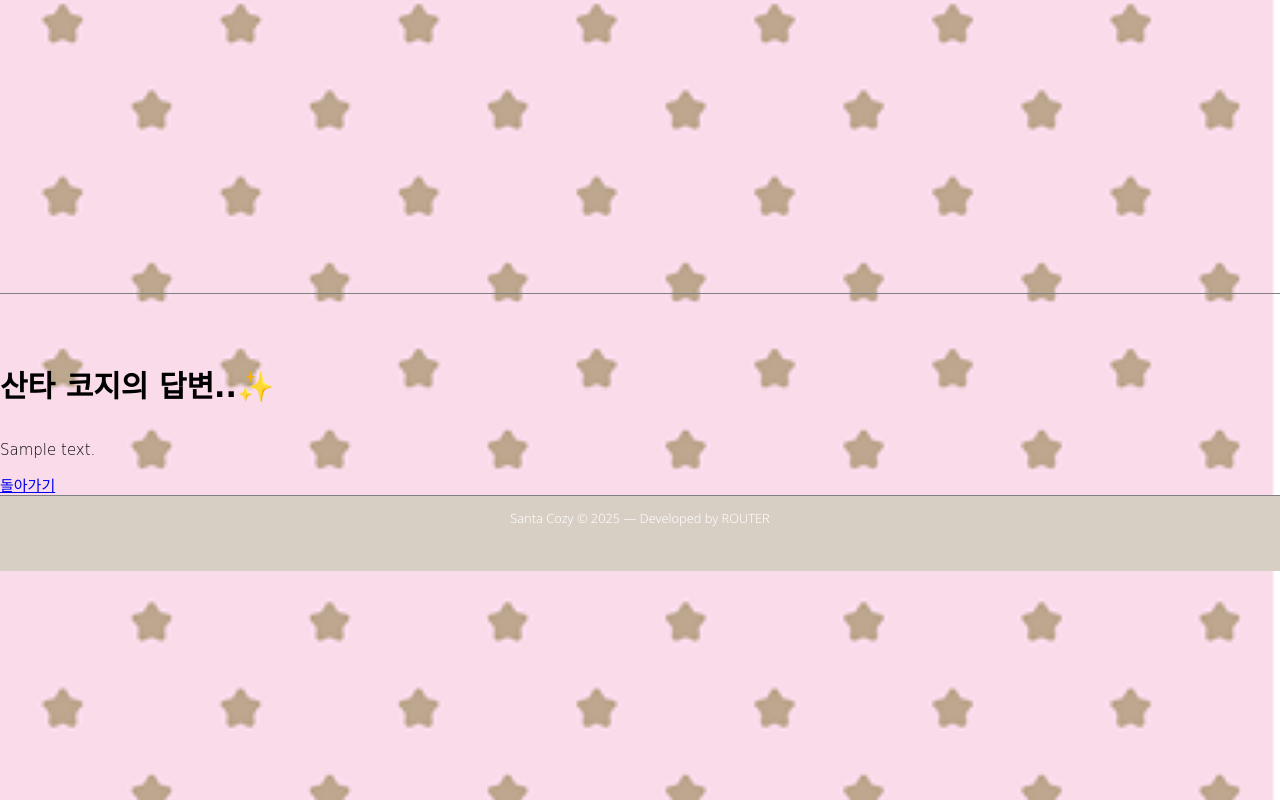
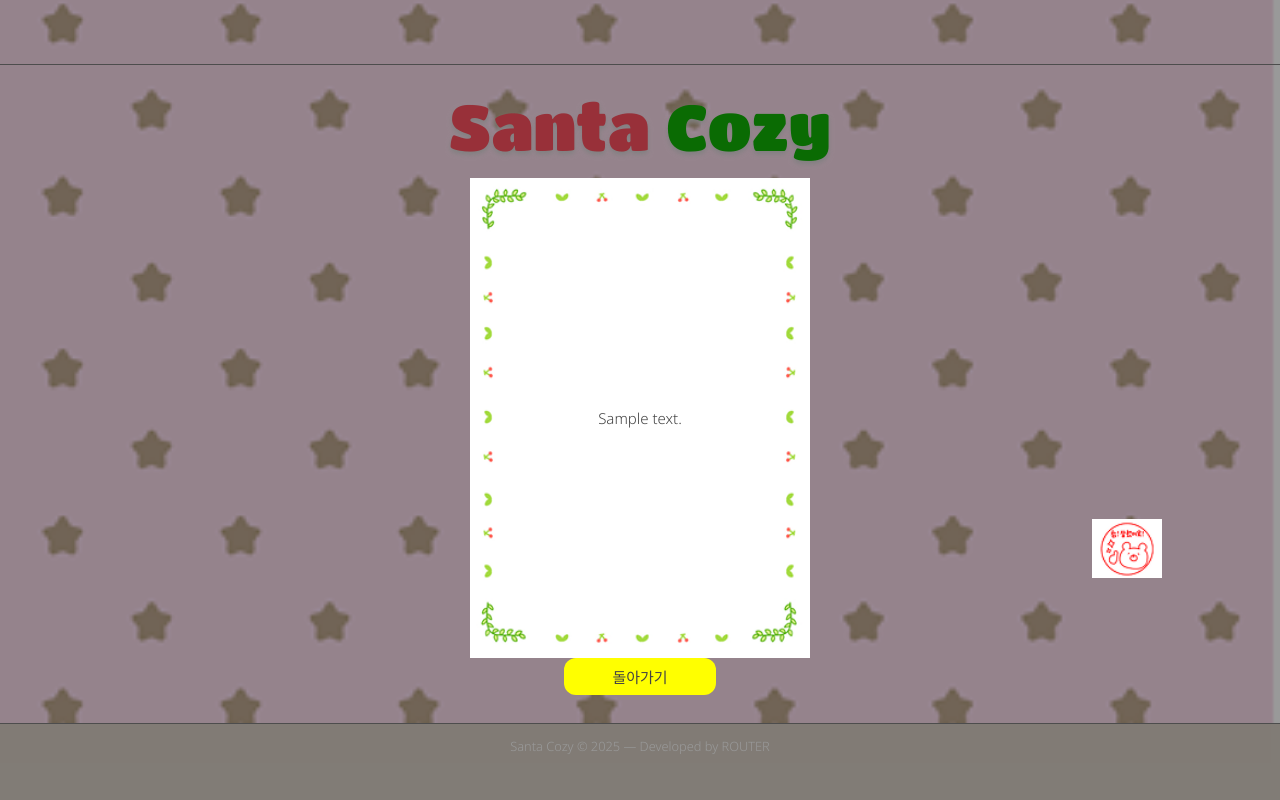
Before and after one commit to naeuun/ROUTER_SantaCOZY, a Django app: template santaCozy/templates/santaCozy/result.html in a window 1280 px wide. Run offline with Django 5.2, Linux system fonts and the light colour scheme; the template is opened without the code that fills it: most values are stand-ins (such as "Sample title", 1, 10 or a date in 2020); some web fonts are replaced.

Commit message:
✨feat: result 페이지 UI 구현

```diff
--- a/santaCozy/static/css/loading.css
+++ b/santaCozy/static/css/loading.css
@@ -5,3 +5,84 @@
     font-size: 1.8rem;
     color: var(--text-muted);
 }
+
+.overlay {
+    position: fixed;
+    top: 0;
+    left: 0;
+    width: 100%;
+    height: 100%;
+    background-color: rgba(0, 0, 0, 0.4);
+    z-index: 99;
+    display: flex;
+    justify-content: center;
+    align-items: center;
+}
+
+.modal-santa {
+    color: color-mix(in srgb, var(--title-primary) 60%, black 40%);
+}
+
+.modal-cozy {
+    color: color-mix(in srgb, var(--title-secondary) 60%, black 40%);
+}
+
+.card-container {
+    width: 100%;
+    height: 100%;
+    display: flex;
+    flex-direction: column;
+    align-items: center;
+    justify-content: center;
+    margin: 1rem;
+    z-index: 100; /* 오버레이(99)보다 높게 설정 */
+    position: relative;
+}
+
+.card-content {
+    position: relative;
+    display: flex;
+    flex-direction: column;
+    justify-content: center;
+    align-items: center;
+    background-image: url('../img/letter.png');
+    background-repeat: no-repeat;
+    background-size: contain;
+    background-position: center center;
+    width: 90%;
+    min-height: 60vh;
+}
+
+.card-content p {
+    text-align: center;
+    z-index: 200;
+    font-family: "Noto Sans", sans-serif;
+    font-optical-sizing: auto;
+    font-weight: 300;
+    font-style: normal;
+    font-variation-settings: "wdth" 100;
+    color: var(--text-primary);
+}
+
+.stamp {
+    position: absolute;
+    right: 40px;
+    bottom: 80px;
+    z-index: 200;
+    width: 70px;
+    height: auto;
+}
+
+.return {
+    display: inline-block;
+    font-family: "Noto Sans", sans-serif;
+    font-optical-sizing: auto;
+    font-weight: 400;
+    font-style: normal;
+    font-variation-settings: "wdth" 100;
+    color: var(--text-primary);
+    background-color: yellow;
+    padding: 0.5rem 3rem;
+    text-decoration: none;
+    border-radius: var(--radius-lg);
+}
--- a/santaCozy/static/css/style.css
+++ b/santaCozy/static/css/style.css
@@ -52,12 +52,17 @@ body {
     flex-direction: column;
     justify-content: center;
     min-height: 100vh;
+    position: relative;
 }
 
 header {
     padding: 2rem;
     border-bottom: 0.5px solid var(--border-color);
     margin-bottom: 3rem;
+    position: fixed;
+    top: 0;
+    left: 0;
+    width: 100%;
 }
 
 main {
@@ -74,6 +79,10 @@ footer {
     align-items: flex-start;
     justify-content: center;
     border-top: 0.5px solid var(--border-color);
+    position: fixed;
+    bottom: 0;
+    left: 0;
+    width: 100%;
 }
 
 footer p {
--- a/santaCozy/templates/santaCozy/result.html
+++ b/santaCozy/templates/santaCozy/result.html
@@ -4,9 +4,19 @@
 
 {% block content %}
 
-<h1>산타 코지의 답변..✨</h1>
+<div class="overlay">
+<main class="wrapper">
+    <div class="title"><h1><span class="Santa modal-santa">Santa</span> <span class="Cozy modal-cozy">Cozy</span></h1></div>
+    <div class="card-container">
+        <div class="card-content">
+            <p>{{ answer }}</p>
 
-<p>{{ answer }}</p>
+            {% load static %}
+            <img class="stamp" src="{% static 'img/stamp.png' %}" alt="코지 스탬프">
+        </div>
 
-<a href="{% url 'santaCozy:index' %}">돌아가기</a>
+        <a class="return" href="{% url 'santaCozy:index' %}">돌아가기</a>
+    </div>
+</main>
+</div>
 {% endblock %}
```
Also changed, not shown: santaCozy/static/img/letter.png (added), santaCozy/static/img/stamp.png (added).
